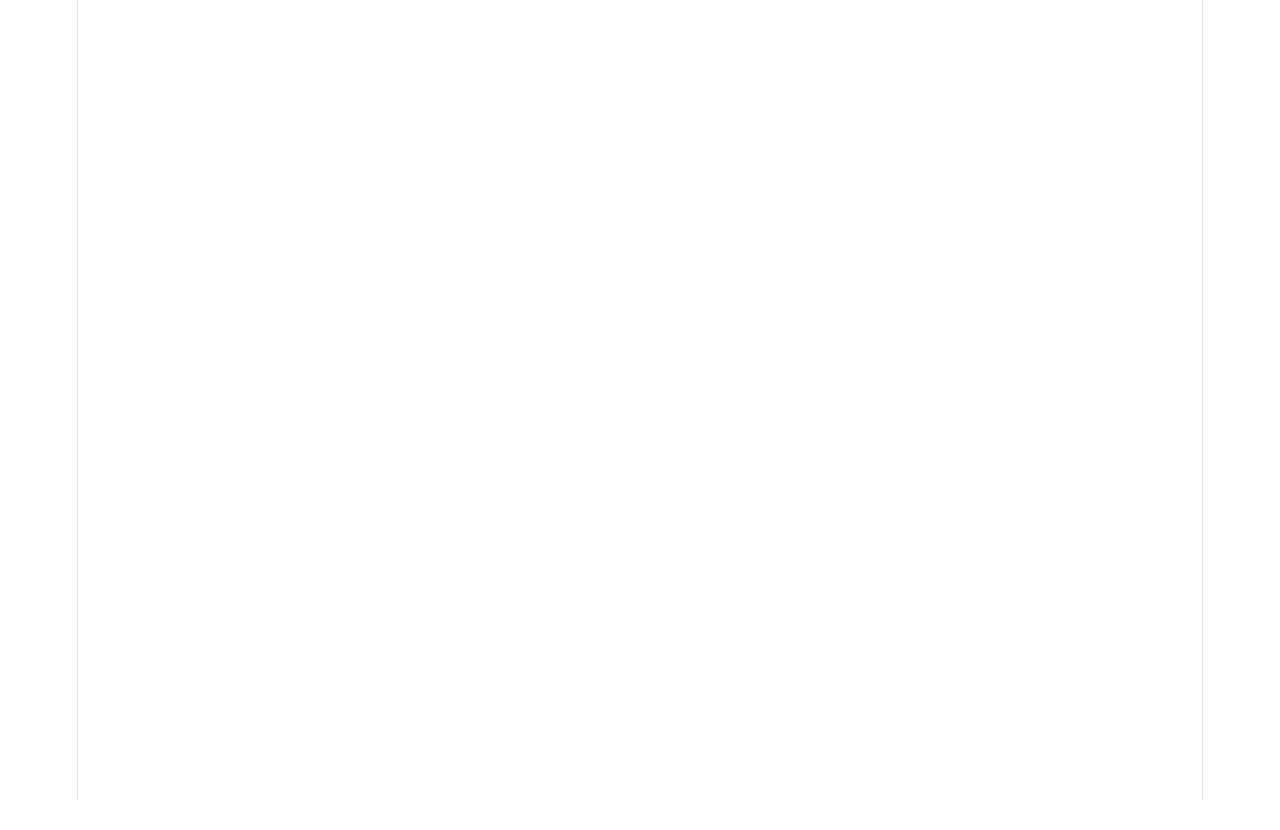
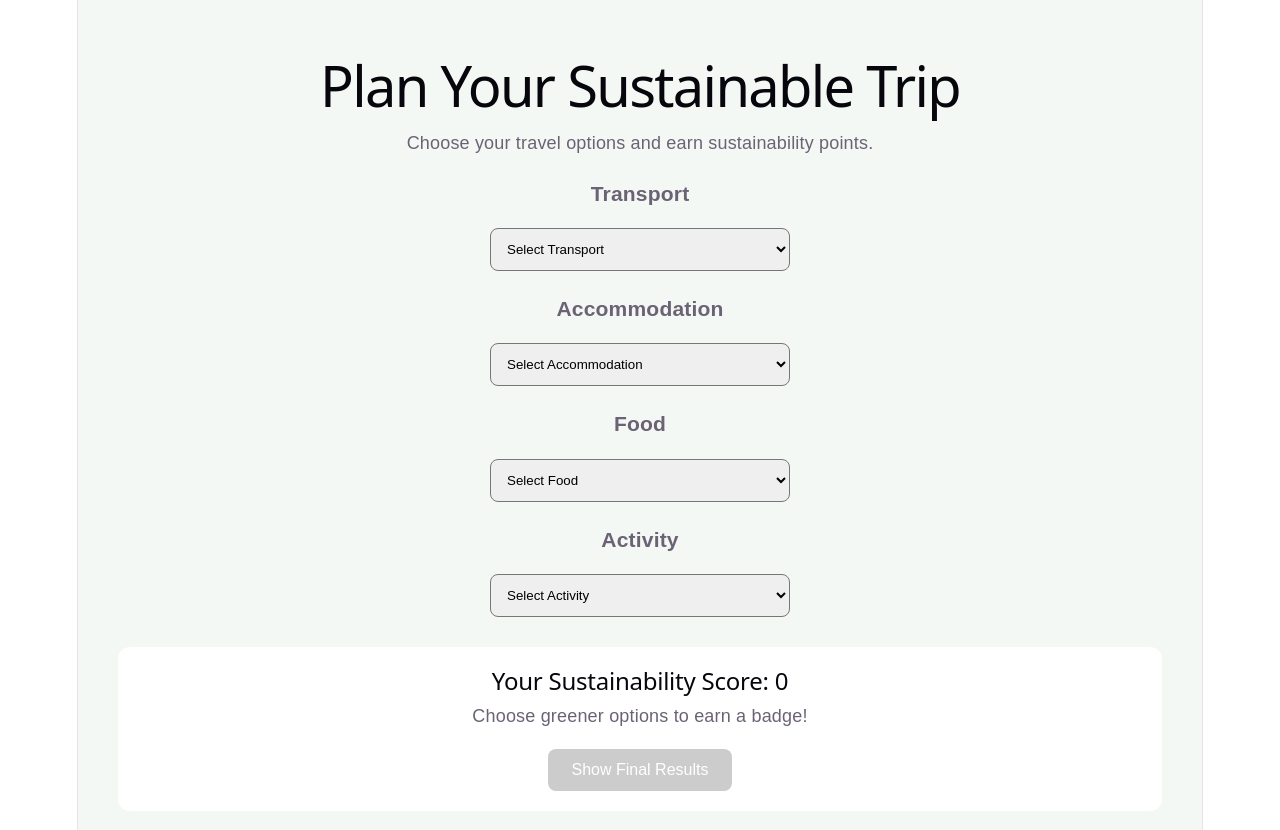
Before and after one commit to xxr817/Project-A2-Gamified-Sustainable-Tourism-Recommender-System, a React (Vite) app: page /planner in a window 1280 px wide. Before the commit this address had no page. Shown: the top 830 px of the page. Before the commit the page ends 800 px from the top, so only its background shows below. Built offline with nearby package versions, Linux system fonts and the light colour scheme.

Commit message:
add page TripPlanner

```diff
--- a/src/App.jsx
+++ b/src/App.jsx
@@ -1,14 +1,15 @@
 import { BrowserRouter, Routes, Route } from "react-router-dom";
 import Home from "./pages/Home";
+import TripPlanner from "./pages/TripPlanner";
 
 function App() {
     return (
         <BrowserRouter>
             <Routes>
                 <Route path="/" element={<Home />} />
+                <Route path="/planner" element={<TripPlanner />} />
             </Routes>
         </BrowserRouter>
     );
 }
-
 export default App;
--- /dev/null
+++ b/src/pages/TripPlanner.jsx
@@ -0,0 +1,170 @@
+import { useState } from "react";
+import { useNavigate } from "react-router-dom";
+
+function TripPlanner() {
+    const navigate = useNavigate();
+
+    const [transport, setTransport] = useState("");
+    const [hotel, setHotel] = useState("");
+    const [food, setFood] = useState("");
+    const [activity, setActivity] = useState("");
+
+    const options = {
+        transport: [
+            { name: "Train", score: 50 },
+            { name: "Bus", score: 35 },
+            { name: "Taxi", score: 10 },
+            { name: "Flight", score: 5 },
+        ],
+        hotel: [
+            { name: "Eco-certified Hotel", score: 40 },
+            { name: "Local Guesthouse", score: 30 },
+            { name: "Chain Hotel", score: 10 },
+        ],
+        food: [
+            { name: "Local Vegetarian Restaurant", score: 40 },
+            { name: "Local Restaurant", score: 25 },
+            { name: "Fast Food", score: 5 },
+        ],
+        activity: [
+            { name: "Hidden Gem Museum", score: 35 },
+            { name: "Local Market", score: 30 },
+            { name: "Popular Attraction at Peak Time", score: 5 },
+        ],
+    };
+
+    const getScore = () => {
+        const selected = [transport, hotel, food, activity];
+
+        return selected.reduce((total, item) => {
+            const allOptions = [
+                ...options.transport,
+                ...options.hotel,
+                ...options.food,
+                ...options.activity,
+            ];
+
+            const found = allOptions.find((option) => option.name === item);
+            return total + (found ? found.score : 0);
+        }, 0);
+    };
+
+    const score = getScore();
+
+    const handleShowResults = () => {
+        navigate("/results", {
+            state: {
+                transport,
+                hotel,
+                food,
+                activity,
+                score,
+            },
+        });
+    };
+
+    const isComplete =
+        transport && hotel && food && activity;
+
+    return (
+        <div
+            style={{
+                padding: "40px",
+                fontFamily: "Arial",
+                background: "#f4f8f4",
+                minHeight: "100vh",
+            }}
+        >
+            <h1>Plan Your Sustainable Trip</h1>
+            <p>Choose your travel options and earn sustainability points.</p>
+
+            <SelectBox
+                title="Transport"
+                value={transport}
+                setValue={setTransport}
+                options={options.transport}
+            />
+
+            <SelectBox
+                title="Accommodation"
+                value={hotel}
+                setValue={setHotel}
+                options={options.hotel}
+            />
+
+            <SelectBox
+                title="Food"
+                value={food}
+                setValue={setFood}
+                options={options.food}
+            />
+
+            <SelectBox
+                title="Activity"
+                value={activity}
+                setValue={setActivity}
+                options={options.activity}
+            />
+
+            <div
+                style={{
+                    marginTop: "30px",
+                    padding: "20px",
+                    background: "white",
+                    borderRadius: "12px",
+                }}
+            >
+                <h2>Your Sustainability Score: {score}</h2>
+                <p>
+                    {score >= 120
+                        ? "🏅 Badge earned: Green Explorer"
+                        : "Choose greener options to earn a badge!"}
+                </p>
+
+                <button
+                    onClick={handleShowResults}
+                    disabled={!isComplete}
+                    style={{
+                        marginTop: "20px",
+                        padding: "12px 24px",
+                        fontSize: "16px",
+                        backgroundColor: isComplete ? "#2e7d32" : "#cccccc",
+                        color: "white",
+                        border: "none",
+                        borderRadius: "8px",
+                        cursor: isComplete ? "pointer" : "not-allowed",
+                    }}
+                >
+                    Show Final Results
+                </button>
+            </div>
+        </div>
+    );
+}
+
+function SelectBox({ title, value, setValue, options }) {
+    return (
+        <div style={{ marginTop: "25px" }}>
+            <h3>{title}</h3>
+            <select
+                value={value}
+                onChange={(e) => setValue(e.target.value)}
+                style={{
+                    padding: "12px",
+                    width: "300px",
+                    borderRadius: "8px",
+                }}
+            >
+                <option value="">Select {title}</option>
+
+                {options.map((option) => (
+                    <option key={option.name} value={option.name}>
+                        {option.name} (+{option.score})
+                    </option>
+                ))}
+            </select>
+        </div>
+    );
+}
+
+export default TripPlanner;
```
Lines whose indentation alone changed are shown as unchanged.
